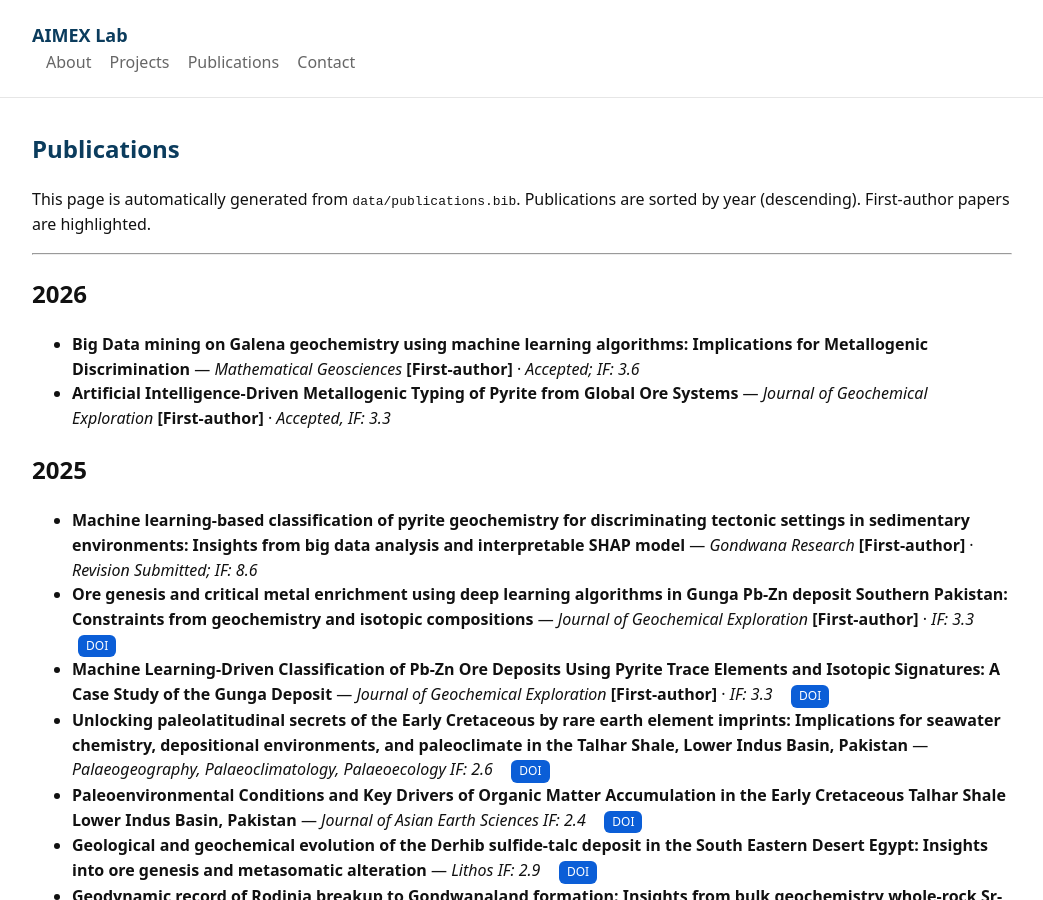
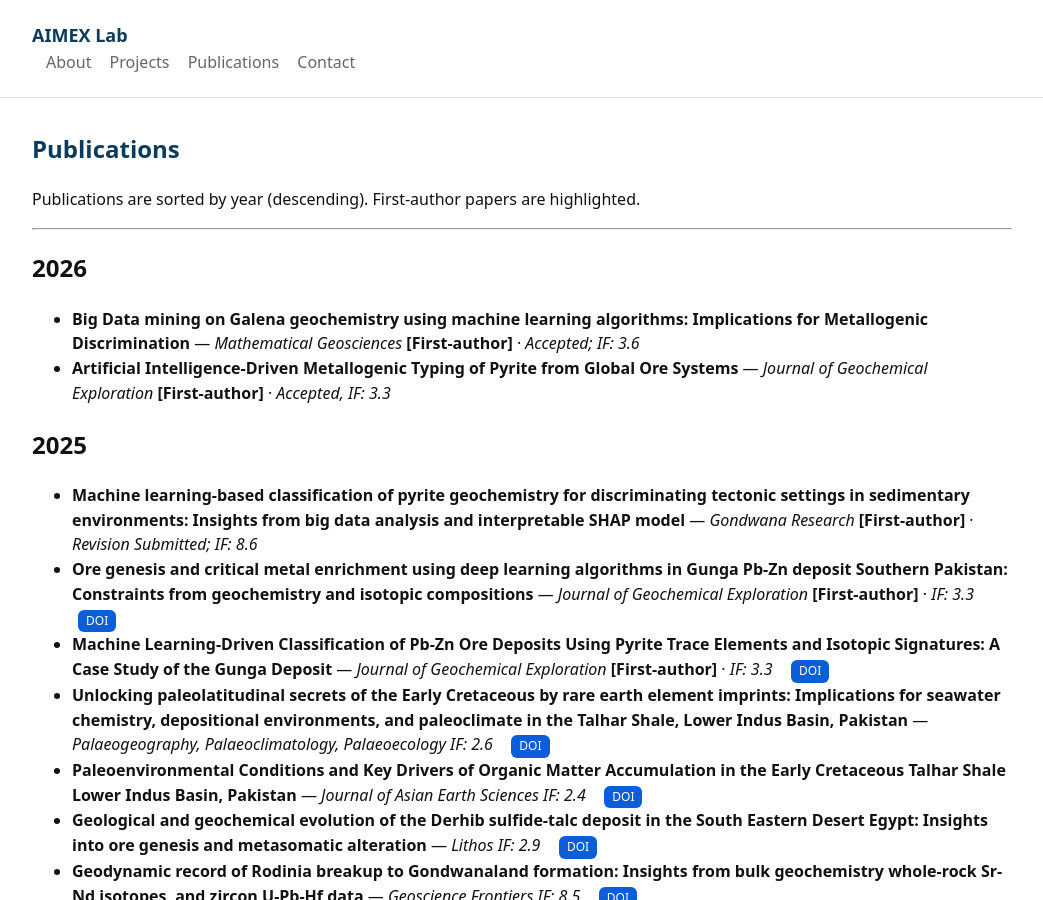
Before and after one commit to Dr-Amar/Dr-Gul.github.io, a Jekyll site: the page built from _pages/publications.md, in a window 1280 px wide and 900 px high. Shown: the whole window, without its empty margins (118-1161 px from the left). Built offline with Jekyll 4.4.1, drawn with Linux system fonts in a browser that asks for light colours.

Commit message:
Update publications.md

```diff
--- a/_pages/publications.md
+++ b/_pages/publications.md
@@ -3,7 +3,6 @@ title: Publications
 permalink: /publications/
 ---
 
-This page is automatically generated from `data/publications.bib`.
 Publications are sorted by year (descending). First-author papers are highlighted.
 
 ---
```
